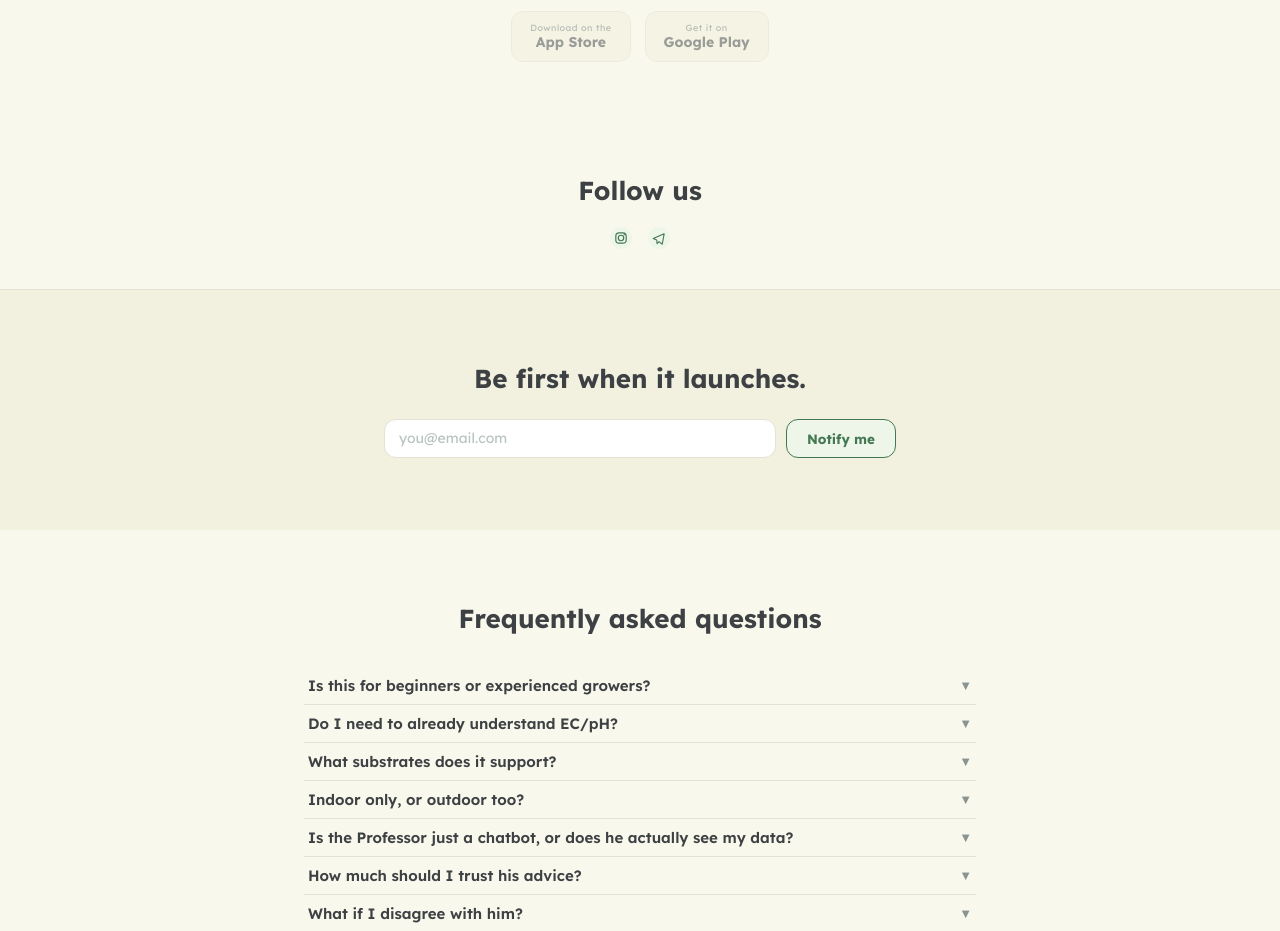
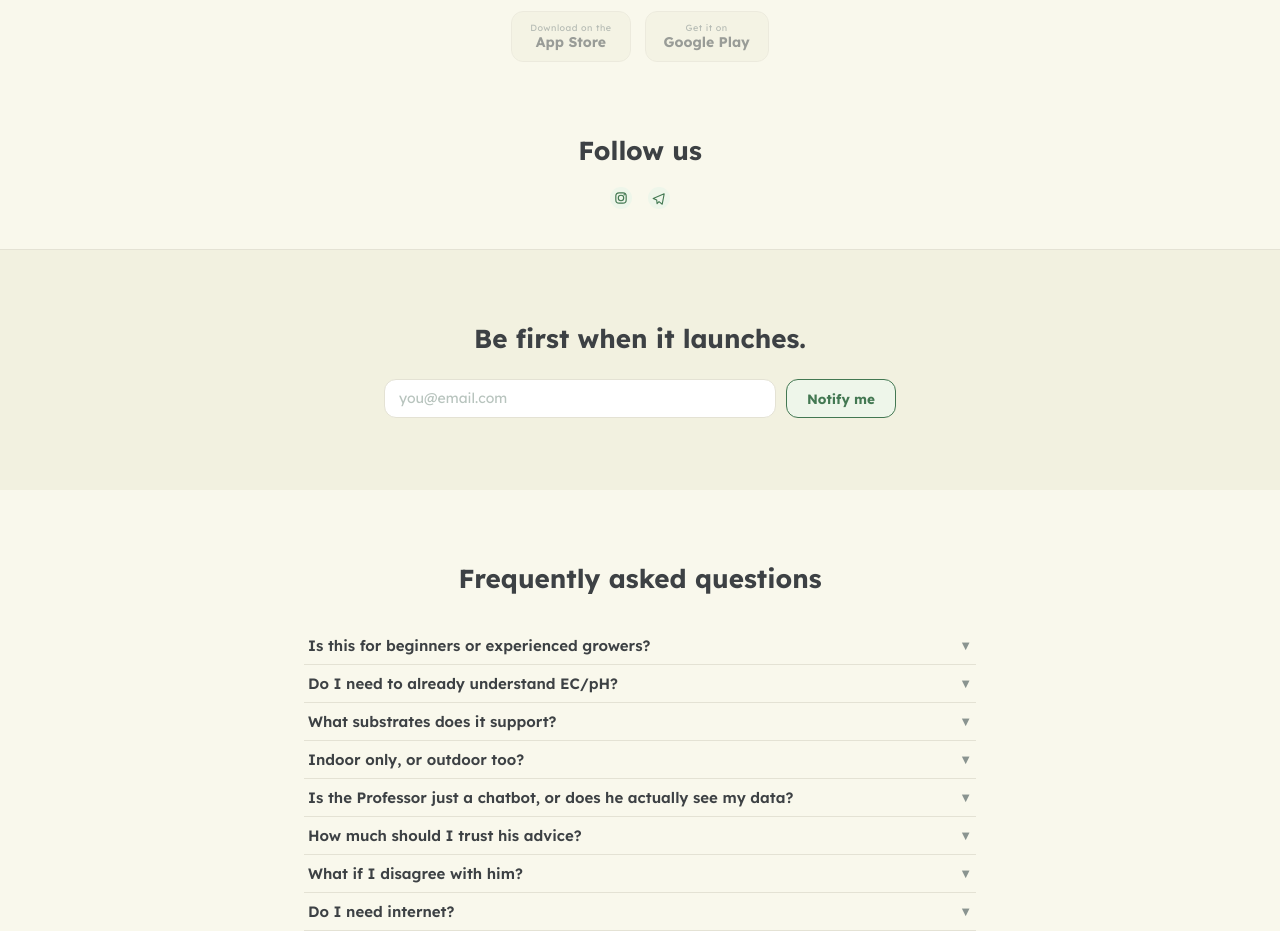
Before and after one commit to DoctorRobert42/igrowlab-website, a React (Vite) app: page / in a window 1280 px wide. Shown: the part 2460-3391 px from the top of the page. Built offline with nearby package versions, Linux system fonts and the light colour scheme.

Commit message:
fix: tighten oversized gap between Get the app and Follow us sections to match the page's normal section spacing rhythm

```diff
--- a/src/sections/Social.jsx
+++ b/src/sections/Social.jsx
@@ -33,7 +33,7 @@ function TelegramIcon({ size = 22 }) {
 
 export function Social() {
   return (
-    <section style={{ maxWidth: 1100, margin: '0 auto', padding: '40px 24px', textAlign: 'center' }}>
+    <section style={{ maxWidth: 1100, margin: '0 auto', padding: '0 24px 40px', textAlign: 'center' }}>
       {/* Heading styled consistently with ComingSoon's "Get the app" h2
           (fontSize 26, fontWeight 700, color C.text) - the page's real
           single-heading pattern. */}
```
